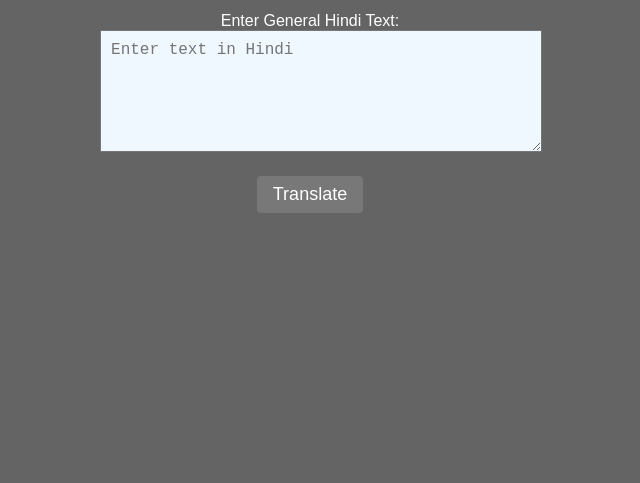
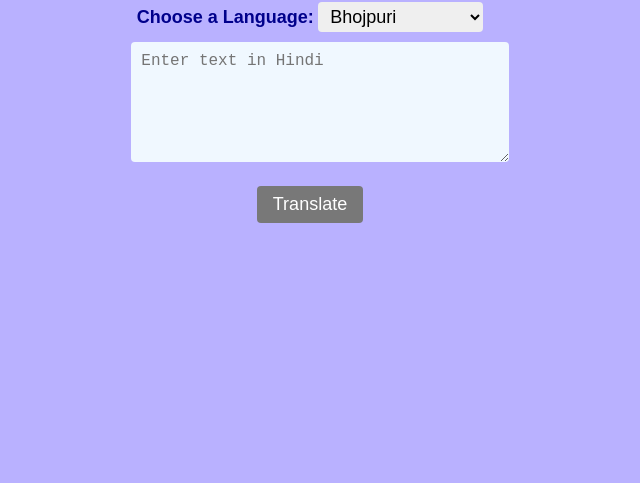
Before and after one commit to aakash416/Translator, a plain HTML site: page index.html in a window 1280 px wide. Shown: the part 317-800 px from the top of the page, without its empty margins (330-970 px from the left). Drawn offline with Linux system fonts and the light colour scheme.

Commit message:
opeion updated

```diff
--- a/index.css
+++ b/index.css
@@ -5,8 +5,8 @@ body {
     align-items: center;
     height: 100vh;
     margin: 0;
-    background-color: #646464;
-    color: white;
+    background-color: #b9b1ff;
+    color: rgb(78, 57, 173);
 }
 
 .container {
@@ -30,6 +30,7 @@ body {
 
 .input-container {
     margin-bottom: 20px;
+
 }
 
 textarea {
@@ -37,11 +38,31 @@ textarea {
     height: 100px;
     padding: 10px;
     font-size: 16px;
+    background-color: aliceblue;
+    border: none;
     outline: none;
-    background-color: aliceblue;
+    border-radius: 4px;
 }
 
 .output-container {
     margin-top: 20px;
     font-weight: bold;
+    font-size: large;
+    color: #1313cc;
 }
+
+.language {
+    outline: none;
+    font-size: large;
+    border: none;
+    border-radius: 4px;
+    padding: 4px 8px;
+    margin-bottom: 10px;
+}
+
+.container>label {
+
+    font-size: large;
+    font-weight: 600;
+    color: darkblue;
+}
--- a/index.html
+++ b/index.html
@@ -11,8 +11,10 @@
 <body>
     <div class="container">
         <h1>Hindi Dialect Translator</h1>
+        <label for="Language">Choose a Language:</label>
+        <select name="Language" id="Language" class="language"></select>
         <div class="input-container">
-            <label for="inputText">Enter General Hindi Text:</label>
+            <label for="inputText"></label>
             <textarea id="inputText" placeholder="Enter text in Hindi"></textarea>
         </div>
         <button onclick="translateText()">Translate</button>
--- a/script.js
+++ b/script.js
@@ -2,8 +2,8 @@ function translateText() {
     const inputText = document.getElementById('inputText').value;
 
     // Use Google Translate API to translate from Hindi to a specific dialect
-    const targetDialect = "bho"; // For Bhojpuri dialect
-    const googleTranslateUrl = `https://translate.googleapis.com/translate_a/single?client=gtx&sl=hi&tl=${targetDialect}&dt=t&q=${encodeURIComponent(inputText)}`;
+    const selectedLanguageCode = selectLanguage.value;
+    const googleTranslateUrl = `https://translate.googleapis.com/translate_a/single?client=gtx&sl=hi&tl=${selectedLanguageCode}&dt=t&q=${encodeURIComponent(inputText)}`;
 
     fetch(googleTranslateUrl)
         .then(response => response.json())
@@ -27,3 +27,52 @@ function displayTranslation(translatedText) {
     const outputDiv = document.getElementById('output');
     outputDiv.textContent = `Translated Text: ${translatedText}`;
 }
+
+const LanguageData = [
+    { name: "Bhojpuri", isoCode: "bho" },
+    { name: "Bundeli", isoCode: "bns" },
+    { name: "Dongri", isoCode: "dgo" },
+    { name: "Mumbai Hindi", isoCode: "hi" },
+    { name: "Haryanvi", isoCode: "bgc" },
+    { name: "Nimandi", isoCode: "noe" },
+    { name: "Malvi", isoCode: "mal" },
+    { name: "Dhakni", isoCode: "bfk" },
+    { name: "Kinnauri", isoCode: "kfk" },
+    { name: "Kangri", isoCode: "xnr" },
+    { name: "Chambeali", isoCode: "cbl" },
+    { name: "Garhwali", isoCode: "gbm" },
+    { name: "Kumaoni", isoCode: "kfy" },
+    { name: "Jaunsari", isoCode: "jns" },
+    { name: "Brij Bhasha", isoCode: "bup" },
+    { name: "Kannauji", isoCode: "kxu" },
+    { name: "Bagdi", isoCode: "bgd" },
+    { name: "Nimadi", isoCode: "noe" },
+    { name: "Bagri", isoCode: "bgq" },
+    { name: "Wagdi", isoCode: "wbr" },
+    { name: "Kumaoni", isoCode: "kfy" },
+    { name: "Bagheli", isoCode: "bfy" },
+    { name: "Awadhi", isoCode: "awa" },
+    { name: "Magahi", isoCode: "mag" },
+    { name: "Angika", isoCode: "anp" },
+    { name: "Nagpuri", isoCode: "npk" },
+    { name: "Khortha", isoCode: "kfs" },
+    { name: "Kurmali", isoCode: "xnr" },
+    { name: "Mundari", isoCode: "unr" },
+    { name: "Panch Pargania", isoCode: "psg" },
+    { name: "Chattisgharhi", isoCode: "hne" },
+    { name: "Surgujia", isoCode: "sgj" },
+    { name: "Marwari", isoCode: "mwr" },
+    { name: "Dhundhari", isoCode: "dhd" },
+    { name: "Harauti", isoCode: "hrt" },
+    { name: "Shekhawati", isoCode: "swv" },
+    { name: "Maithili", isoCode: "mai" },
+    { name: "Malvi", isoCode: "mal" }
+];
+
+const selectLanguage = document.getElementById("Language");
+LanguageData.forEach(lang => {
+    const option = document.createElement("option");
+    option.value = lang.isoCode;
+    option.text = lang.name;
+    selectLanguage.appendChild(option);
+});
```
